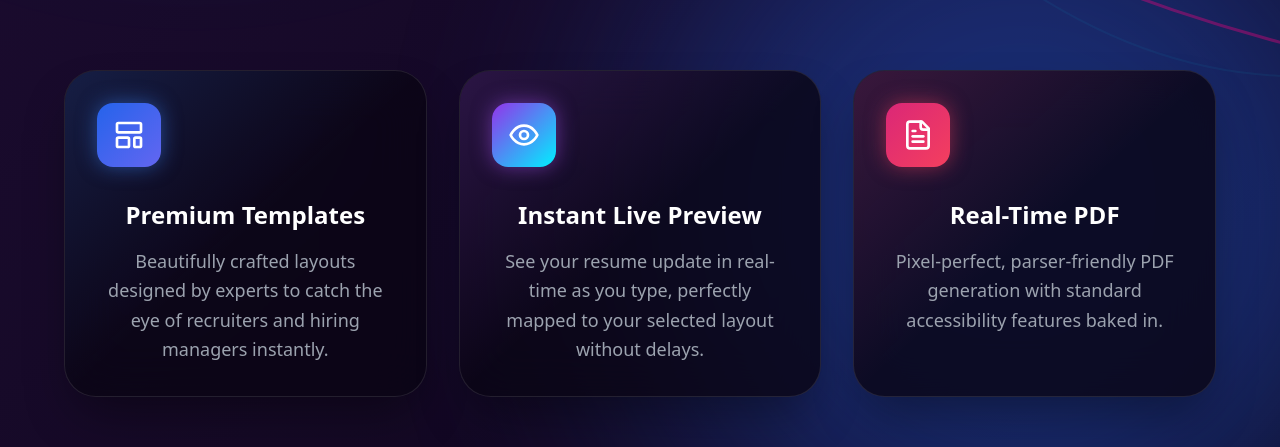
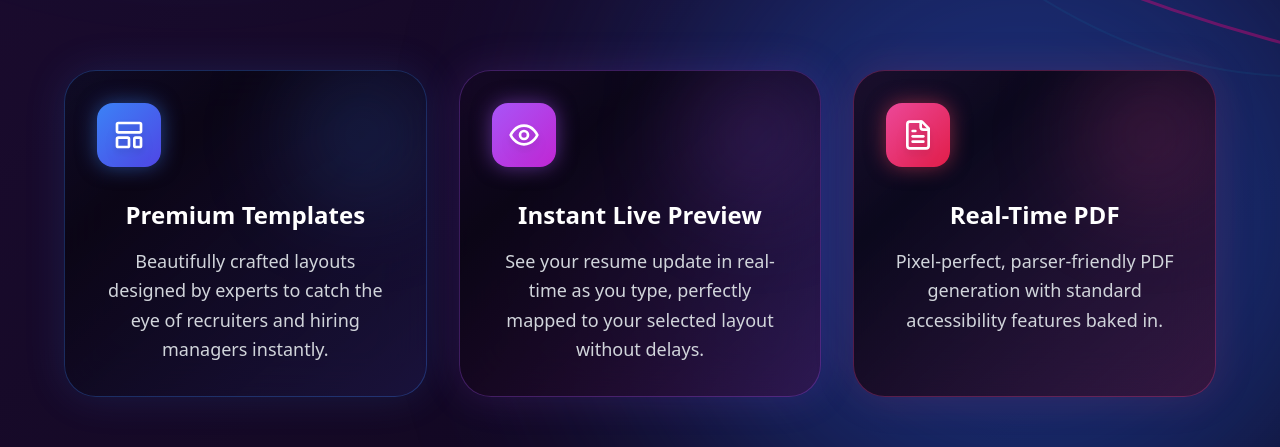
Before and after one commit to shariq001/resume-builder, a Next.js app in the folder frontend/: page / in a window 1280 px wide. Shown: the part 789-1236 px from the top of the page. Built offline with nearby package versions, Linux system fonts and the light colour scheme; no server answers.

Commit message:
feat: Redesign landing page feature cards with animated gradients and glow effects

```diff
--- a/frontend/app/page.tsx
+++ b/frontend/app/page.tsx
@@ -105,41 +105,41 @@ export default function Home() {
           className="grid grid-cols-1 md:grid-cols-3 gap-6 sm:gap-8 max-w-6xl mx-auto mt-20 md:mt-40 px-4 sm:px-0"
         >
            {/* Card 1 */}
-           <motion.div variants={itemVariants} whileHover={{ y: -15, scale: 1.03 }} className="relative p-8 rounded-[2rem] border border-white/10 bg-[#0a0514]/80 backdrop-blur-xl overflow-hidden group shadow-2xl shadow-black/40">
-              <div className="absolute inset-0 bg-gradient-to-br from-blue-500/20 via-transparent to-transparent opacity-100 transition-opacity duration-700"></div>
+           <motion.div variants={itemVariants} whileHover={{ y: -10, scale: 1.02 }} className="relative p-8 rounded-[2rem] border border-blue-500/30 bg-gradient-to-br from-blue-900/40 via-[#0a0514]/90 to-indigo-900/40 bg-[length:200%_200%] animate-gradient-bg backdrop-blur-xl overflow-hidden group shadow-[0_0_40px_rgba(59,130,246,0.15)]">
+              <div className="absolute top-0 right-0 w-32 h-32 bg-blue-500/20 blur-[50px] rounded-full pointer-events-none"></div>
 
               <div className="relative z-10">
-                <div className="w-16 h-16 bg-gradient-to-br from-blue-600 to-indigo-500 rounded-2xl flex items-center justify-center text-white mb-8 shadow-[0_0_20px_rgba(59,130,246,0.5)] group-hover:scale-110 transition-transform duration-300">
-                  <LayoutTemplate size={32} strokeWidth={2} />
+                <div className="w-16 h-16 bg-gradient-to-br from-blue-500 to-indigo-600 rounded-2xl flex items-center justify-center text-white mb-8 shadow-[0_0_20px_rgba(59,130,246,0.5)] group-hover:rotate-6 group-hover:scale-110 transition-all duration-500">
+                  <LayoutTemplate size={32} strokeWidth={2} className="drop-shadow-lg" />
                 </div>
-                <h3 className="text-2xl font-bold mb-4 font-display text-white group-hover:text-blue-400 transition-colors">Premium Templates</h3>
-                <p className="text-gray-400 leading-relaxed text-lg">Beautifully crafted layouts designed by experts to catch the eye of recruiters and hiring managers instantly.</p>
+                <h3 className="text-2xl font-bold mb-4 font-display text-white">Premium Templates</h3>
+                <p className="text-gray-300 leading-relaxed text-lg">Beautifully crafted layouts designed by experts to catch the eye of recruiters and hiring managers instantly.</p>
               </div>
            </motion.div>
 
            {/* Card 2 */}
-           <motion.div variants={itemVariants} whileHover={{ y: -15, scale: 1.03 }} className="relative p-8 rounded-[2rem] border border-white/10 bg-[#0a0514]/80 backdrop-blur-xl overflow-hidden group shadow-2xl shadow-black/40">
-              <div className="absolute inset-0 bg-gradient-to-br from-purple-500/20 via-transparent to-transparent opacity-100 transition-opacity duration-700"></div>
+           <motion.div variants={itemVariants} whileHover={{ y: -10, scale: 1.02 }} className="relative p-8 rounded-[2rem] border border-purple-500/30 bg-gradient-to-br from-purple-900/40 via-[#0a0514]/90 to-fuchsia-900/40 bg-[length:200%_200%] animate-gradient-bg backdrop-blur-xl overflow-hidden group shadow-[0_0_40px_rgba(168,85,247,0.15)]">
+              <div className="absolute top-0 right-0 w-32 h-32 bg-purple-500/20 blur-[50px] rounded-full pointer-events-none"></div>
 
               <div className="relative z-10">
-                <div className="w-16 h-16 bg-gradient-to-br from-purple-600 to-[var(--color-accent)] rounded-2xl flex items-center justify-center text-white mb-8 shadow-[0_0_20px_rgba(168,85,247,0.5)] group-hover:scale-110 transition-transform duration-300">
-                  <Eye size={32} strokeWidth={2} />
+                <div className="w-16 h-16 bg-gradient-to-br from-purple-500 to-fuchsia-600 rounded-2xl flex items-center justify-center text-white mb-8 shadow-[0_0_20px_rgba(168,85,247,0.5)] group-hover:rotate-6 group-hover:scale-110 transition-all duration-500">
+                  <Eye size={32} strokeWidth={2} className="drop-shadow-lg" />
                 </div>
-                <h3 className="text-2xl font-bold mb-4 font-display text-white group-hover:text-purple-400 transition-colors">Instant Live Preview</h3>
-                <p className="text-gray-400 leading-relaxed text-lg">See your resume update in real-time as you type, perfectly mapped to your selected layout without delays.</p>
+                <h3 className="text-2xl font-bold mb-4 font-display text-white">Instant Live Preview</h3>
+                <p className="text-gray-300 leading-relaxed text-lg">See your resume update in real-time as you type, perfectly mapped to your selected layout without delays.</p>
               </div>
            </motion.div>
 
            {/* Card 3 */}
-           <motion.div variants={itemVariants} whileHover={{ y: -15, scale: 1.03 }} className="relative p-8 rounded-[2rem] border border-white/10 bg-[#0a0514]/80 backdrop-blur-xl overflow-hidden group shadow-2xl shadow-black/40">
-              <div className="absolute inset-0 bg-gradient-to-br from-pink-500/20 via-transparent to-transparent opacity-100 transition-opacity duration-700"></div>
+           <motion.div variants={itemVariants} whileHover={{ y: -10, scale: 1.02 }} className="relative p-8 rounded-[2rem] border border-pink-500/30 bg-gradient-to-br from-pink-900/40 via-[#0a0514]/90 to-rose-900/40 bg-[length:200%_200%] animate-gradient-bg backdrop-blur-xl overflow-hidden group shadow-[0_0_40px_rgba(244,63,94,0.15)]">
+              <div className="absolute top-0 right-0 w-32 h-32 bg-pink-500/20 blur-[50px] rounded-full pointer-events-none"></div>
 
               <div className="relative z-10">
-                <div className="w-16 h-16 bg-gradient-to-br from-pink-600 to-rose-500 rounded-2xl flex items-center justify-center text-white mb-8 shadow-[0_0_20px_rgba(244,63,94,0.5)] group-hover:scale-110 transition-transform duration-300">
-                  <FileText size={32} strokeWidth={2} />
+                <div className="w-16 h-16 bg-gradient-to-br from-pink-500 to-rose-600 rounded-2xl flex items-center justify-center text-white mb-8 shadow-[0_0_20px_rgba(244,63,94,0.5)] group-hover:rotate-6 group-hover:scale-110 transition-all duration-500">
+                  <FileText size={32} strokeWidth={2} className="drop-shadow-lg" />
                 </div>
-                <h3 className="text-2xl font-bold mb-4 font-display text-white group-hover:text-pink-400 transition-colors">Real-Time PDF</h3>
-                <p className="text-gray-400 leading-relaxed text-lg">Pixel-perfect, parser-friendly PDF generation with standard accessibility features baked in.</p>
+                <h3 className="text-2xl font-bold mb-4 font-display text-white">Real-Time PDF</h3>
+                <p className="text-gray-300 leading-relaxed text-lg">Pixel-perfect, parser-friendly PDF generation with standard accessibility features baked in.</p>
               </div>
            </motion.div>
         </motion.div>
```
